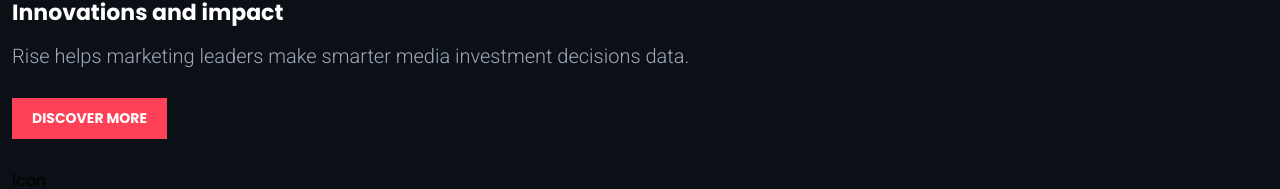
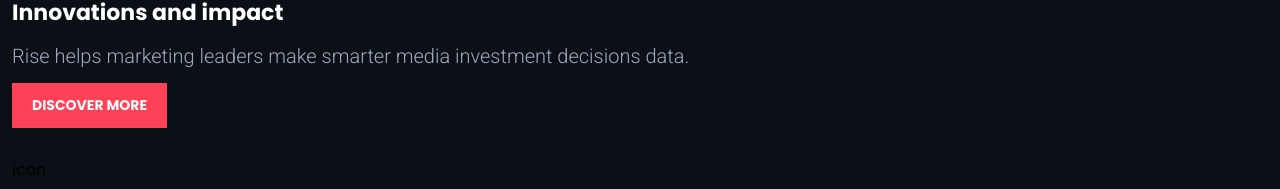
Before and after one commit to Dewakd/agency-portofolio, a React (Vite) app: page / in a window 1280 px wide. Shown: the part 709-898 px from the top of the page. Built offline with nearby package versions, Linux system fonts and the light colour scheme.

Commit message:
Added Gcomp button

```diff
--- /dev/null
+++ b/src/Components/Button.jsx
@@ -0,0 +1,8 @@
+import React from 'react'
+
+export default function Button(props) {
+    const {buttonText} = props
+  return (
+    <button className="px-5 py-[12px] font-bold uppercase text-[14px] bg-red text-light">{buttonText}</button>
+  )
+}
--- a/src/Deft/Components/BannerHome.jsx
+++ b/src/Deft/Components/BannerHome.jsx
@@ -1,4 +1,5 @@
 import React from 'react';
+import Button from '../../Components/Button';
 export default function BannerHome() {
   return (
     <div className="pt-[68px] text-white">
@@ -9,7 +10,7 @@
         <div className="px-[24px] pt-2">
           <h1 className="text-3xl font-extrabold leading-[30px]">Crafting Digital Experience to help Brands Grow</h1>
           <p className="text-lg font-light my-[26px]">The digital agency with a human approach</p>
-          <button className="px-5 py-[12px] font-bold uppercase text-[14px] bg-red">Check out our work</button>
+          <Button buttonText={"Check out our work"}/>
         </div>
       </div>
     </div>
--- a/src/Deft/Components/WhatWeDo.jsx
+++ b/src/Deft/Components/WhatWeDo.jsx
@@ -1,4 +1,5 @@
 import CardWWD from "./CardWWD";
+import Button from "../../Components/Button";
 
 export default function WhatWeDo() {
   return (
@@ -11,7 +12,7 @@
         </div>
         <h1 className="text-white text-[22px] font-bold mt-[12px]">Innovations and impact</h1>
         <p className="text-text font-roboto text-[20px] py-3 font-light">Rise helps marketing leaders make smarter media investment decisions data.</p>
-        <button className="text-[14px] font-poppins text-white bg-red px-[20px] py-[10px] font-bold uppercase mt-[15px]">Discover More</button>
+        <Button buttonText={"Discover More"}/>
       </div>
       <div className="mt-[10px]">
         <CardWWD />
```
